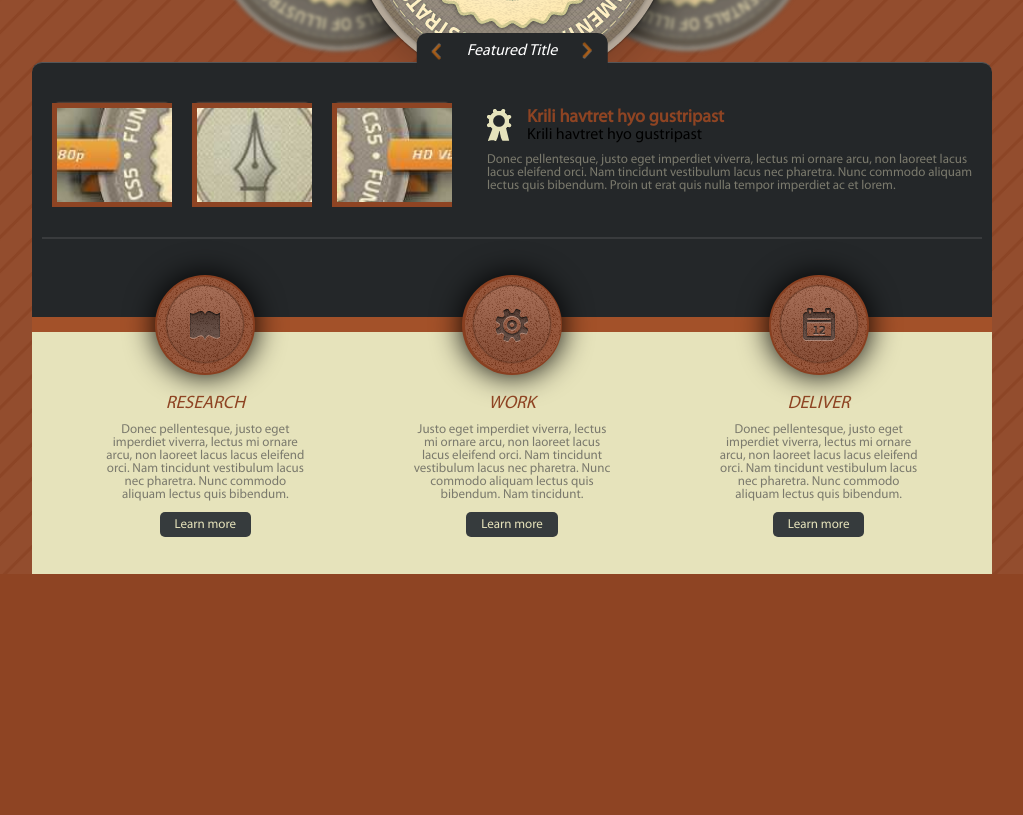
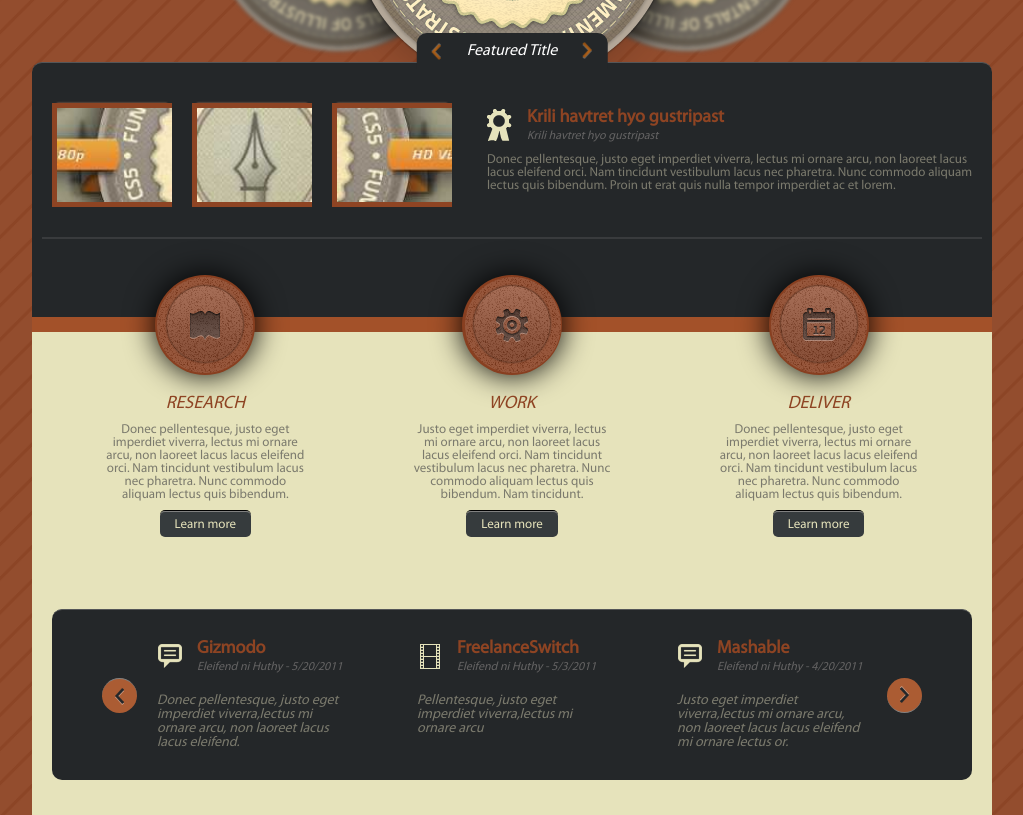
Before and after one commit to a6109/_1981_, a plain HTML site: page index.html in a window 1280 px wide. Shown: the part 320-1135 px from the top of the page, without its empty margins (128-1151 px from the left). Before the commit the page ends 894 px from the top, so only its background shows below. Drawn offline with Linux system fonts and the light colour scheme.

Commit message:
add tubs block

```diff
--- a/css/css.css
+++ b/css/css.css
@@ -19,7 +19,7 @@ time, mark, audio, video {
 	vertical-align: baseline;
 	box-sizing: border-box;
 }
-
+a{text-decoration:none;}
 article, aside, details, figcaption, figure,
 footer, header, hgroup, menu, nav, section {
 	display: block;
@@ -204,7 +204,7 @@ body{
 	font-weight: 700;
 	color: #8e4423;
 }
-.second-title span: {
+.second-title span {
 	font-size: 12px;
 	color: #646363;
 	font-style: italic;
@@ -311,4 +311,74 @@ body{
 	line-height: 28px;
 	text-decoration:none;
 	margin: 15px 0;
+	border-top: 1px solid gray;
+	box-shadow: 0 -1px 0 black;
 }
+.tubs-list{
+	background: #242729;
+	border-radius: 10px;
+	border-top: 1px solid #545658;
+	padding: 30px 70px;
+	margin-top: 70px;
+}
+.slider{
+	position: relative;
+}
+.slide{
+	display: flex;
+	justify-content: space-around;
+}
+.slide__item{
+	display: block;
+	max-width: 190px;
+}
+.slide__item:hover .slide__text{
+	color: #e6e3bb;
+}
+.slide__item:hover .second-title h2{
+	color: #e6e3bb;
+}
+.second-title_text:before{
+	background: url(../img/spechbubble_sq_line.png) no-repeat;
+	width: 25px;
+	height: 32px;
+	content: "";
+	display: block;
+	position: absolute;
+	left: 0;
+	background-position: center;
+}
+.slide__text{
+	font-size: 14px;
+	font-style: italic;
+	color: #7b7a6d;
+	margin-top: 20px;
+}
+.second-title_movie:before{
+	background: url(../img/Movie-Strip.png) no-repeat;
+	width: 25px;
+	height: 32px;
+	content: "";
+	display: block;
+	position: absolute;
+	left: 0;
+	background-position: center;
+}
+.slider__nav{
+	display: block;
+	width: 35px;
+	height: 35px;
+	border-radius: 50%;
+	border-top: 1px solid gray;
+	background: #ab5c33 url(../img/br_next-copy-2.png) center center no-repeat;
+	position: absolute;
+	top: calc(50% - 17px);
+}
+.slider__nav_left{
+	left: -20px;
+}
+.slider__nav_right{
+	-webkit-transform: rotate(180deg);
+   right: -20px;
+
+}
--- a/index.html
+++ b/index.html
@@ -95,6 +95,46 @@
 					<a href="/">Learn more</a>
 				</div>
 			</div>
+			<div class="tubs-list">
+				<ul class="tubs-list__headers">
+					<li><a href="/"></a></li>
+					<li><a href="/"></a></li>
+					<li><a href="/"></a></li>
+				</ul>
+				<div class="slider">
+					<a href="/" class="slider__nav slider__nav_left"></a>
+					<a href="/" class="slider__nav slider__nav_right"></a>
+					<div class="slide">
+						<a href="/" class="slide__item">
+							<div class="second-title second-title_text">
+								<h2>Gizmodo</h2>
+								<span>Eleifend ni Huthy - 5/20/2011</span>
+							</div>
+							<p class="slide__text">
+								Donec pellentesque, justo eget imperdiet viverra,lectus mi ornare arcu, non laoreet lacus lacus eleifend.
+							</p>
+						</a>
+						<a href="/" class="slide__item">
+							<div class="second-title second-title_movie">
+								<h2>FreelanceSwitch</h2>
+								<span>Eleifend ni Huthy - 5/3/2011</span>
+							</div>
+							<p class="slide__text">
+								Pellentesque, justo eget imperdiet viverra,lectus mi ornare arcu
+							</p>
+						</a>
+						<a href="/" class="slide__item">
+							<div class="second-title second-title_text">
+								<h2>Mashable</h2>
+								<span>Eleifend ni Huthy - 4/20/2011</span>
+							</div>
+							<p class="slide__text">
+								Justo eget imperdiet viverra,lectus mi ornare arcu, non laoreet lacus lacus eleifend mi ornare lectus or.
+							</p>
+						</a>
+					</div>
+				</div>
+			</div>
 		</section>
 	</div>
 </body>
```
Also changed, not shown: img/Movie-Strip.png (added), img/br_next-copy-2.png (added), img/spechbubble_sq_line.png (added).
